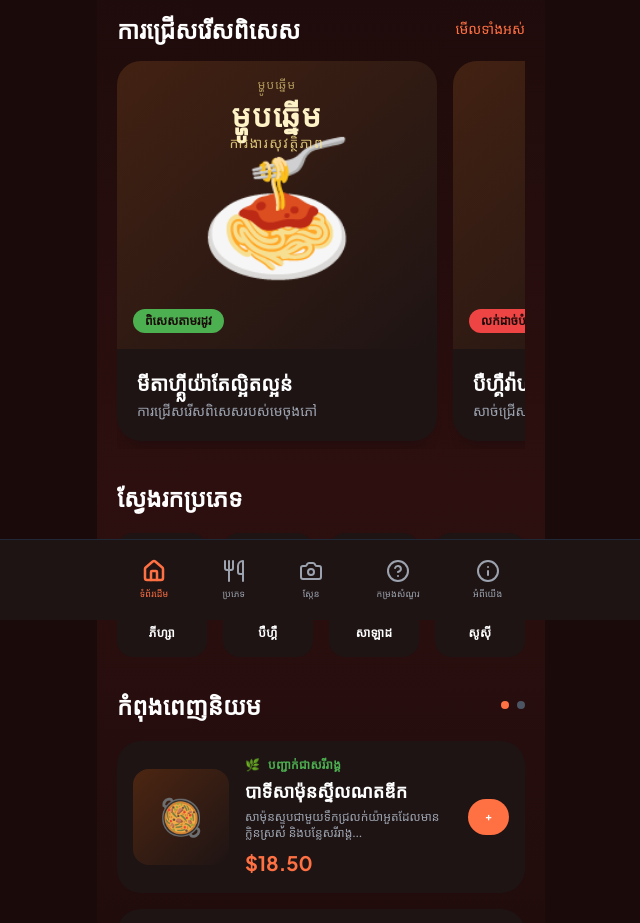
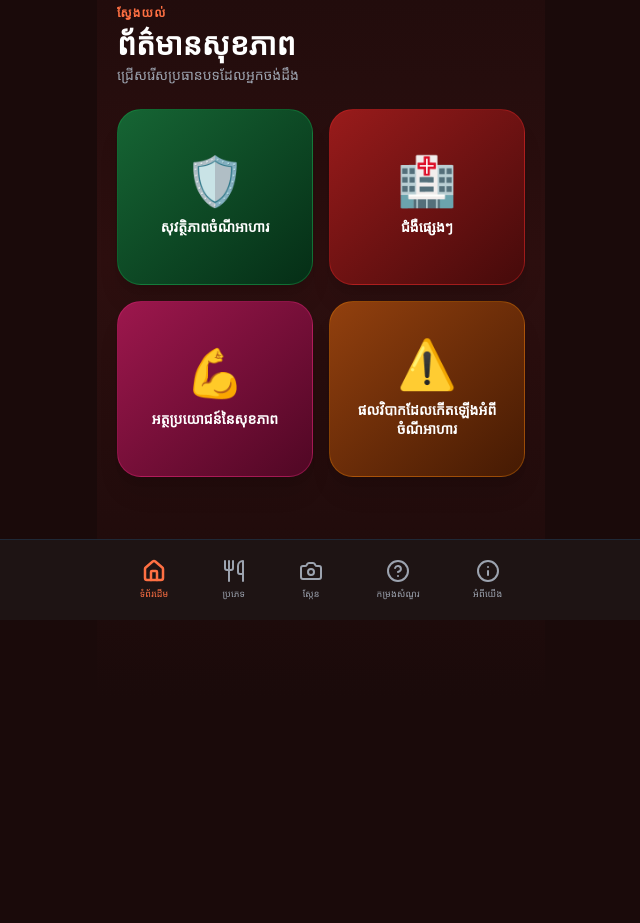
Before and after one commit to kanikachantha87-boop/sek, a Next.js app: page /home in a window 1280 px wide. Shown: the part 180-1103 px from the top of the page, without its empty margins (319-959 px from the left). After the commit the page ends 880 px from the top, so only its background shows below. Built offline with nearby package versions, Linux system fonts and the light colour scheme.

Commit message:
feat: redesign home page with 4 main topic buttons

```diff
--- a/app/home/page.tsx
+++ b/app/home/page.tsx
@@ -1,50 +1,44 @@
 'use client'
 
 import Header from '@/components/Header'
-import { Search, ChevronRight } from 'lucide-react'
+import { Search, ShieldCheck, Stethoscope, Heart, AlertTriangle } from 'lucide-react'
 
-const curatedPicks = [
+const mainButtons = [
   {
     id: 1,
-    title: 'មីតាហ្គ្លីយ៉ាតែល្អិតល្អន់',
-    subtitle: 'ការជ្រើសរើសពិសេសរបស់មេចុងភៅ',
-    badge: 'ពិសេសតាមរដូវ',
-    badgeColor: 'bg-tertiary',
-    image: '🍝',
+    label: 'សុវត្ថិភាពចំណីអាហារ',
+    icon: ShieldCheck,
+    gradient: 'from-green-800 to-green-950',
+    border: 'border-green-600/40',
+    iconColor: 'text-green-400',
+    emoji: '🛡️',
   },
   {
     id: 2,
-    title: 'បឺហ្គឺវ៉ាហ្គ្យូ',
-    subtitle: 'សាច់ជ្រើសរើសពីអ្នកកាប់សាច់',
-    badge: 'លក់ដាច់បំផុត',
-    badgeColor: 'bg-red-500',
-    image: '🍔',
-  },
-]
-
-const genres = [
-  { name: 'ភីហ្សា', icon: '🍕' },
-  { name: 'បឺហ្គឺ', icon: '🍔' },
-  { name: 'សាឡាដ', icon: '🥗' },
-  { name: 'សូស៊ី', icon: '🍣' },
-]
-
-const trending = [
-  {
-    id: 1,
-    name: 'បាទីសាម៉ុនស្ទីលណតឌីក',
-    description: 'សាម៉ុនស្ទូបជាមួយទឹកជ្រលក់យ៉ាអួតដែលមានក្លិនស្រស់ និងបន្លែសរីរាង្គ...',
-    price: 18.50,
-    badge: 'បញ្ជាក់ជាសរីរាង្គ',
-    badgeIcon: '🌿',
+    label: 'ជំងឺផ្សេងៗ',
+    icon: Stethoscope,
+    gradient: 'from-red-800 to-red-950',
+    border: 'border-red-600/40',
+    iconColor: 'text-red-400',
+    emoji: '🏥',
   },
   {
-    id: 2,
-    name: 'ប៊ូរ៉ាតាស្ទ្រូហ្វ ខ្មៅ',
-    description: 'នំបុ័ងដុតថ្មជាមួយប៊ូរ៉ាតាក្រែម និងស្ទ្រូហ្វខ្មៅស្រស់...',
-    price: 24.00,
-    badge: 'ជម្រើសមេចុងភៅ',
-    badgeIcon: '⭐',
+    id: 3,
+    label: 'អត្ថប្រយោជន៍នៃសុខភាព',
+    icon: Heart,
+    gradient: 'from-pink-800 to-pink-950',
+    border: 'border-pink-600/40',
+    iconColor: 'text-pink-400',
+    emoji: '💪',
+  },
+  {
+    id: 4,
+    label: 'ផលវិបាកដែលកើតឡើងអំពីចំណីអាហារ',
+    icon: AlertTriangle,
+    gradient: 'from-amber-800 to-amber-950',
+    border: 'border-amber-600/40',
+    iconColor: 'text-amber-400',
+    emoji: '⚠️',
   },
 ]
 
@@ -53,7 +47,7 @@ export default function HomePage() {
     <div className="min-h-screen">
       <Header />
 
-      <main className="px-5 py-6 space-y-8">
+      <main className="px-5 py-6 space-y-6 pb-24">
         {/* របារស្វែងរក */}
         <div className="relative">
           <Search className="absolute left-5 top-1/2 -translate-y-1/2 w-5 h-5 text-gray-400" />
@@ -64,98 +58,27 @@ export default function HomePage() {
           />
         </div>
 
-        {/* ការជ្រើសរើសពិសេស */}
-        <section>
-          <div className="flex items-center justify-between mb-4">
-            <h2 className="text-2xl font-headline font-bold">ការជ្រើសរើសពិសេស</h2>
-            <button className="text-coral font-body text-sm font-medium hover:text-coral-light transition-colors">
-              មើលទាំងអស់
-            </button>
+        {/* ចំណងជើង */}
+        <div>
+          <p className="text-coral text-xs tracking-widest font-body font-bold mb-1">ស្វែងយល់</p>
+          <h2 className="text-3xl font-headline font-bold">ព័ត៌មានសុខភាព</h2>
+          <p className="text-gray-400 font-body text-sm mt-1">ជ្រើសរើសប្រធានបទដែលអ្នកចង់ដឹង</p>
         </div>
 
-          <div className="flex gap-4 overflow-x-auto pb-2 scrollbar-hide">
-            {curatedPicks.map((item) => (
-              <div
-                key={item.id}
-                className="flex-shrink-0 w-80 bg-dark-card rounded-3xl overflow-hidden shadow-xl hover:shadow-2xl transition-shadow cursor-pointer"
+        {/* Button ធំ ៤ */}
+        <div className="grid grid-cols-2 gap-4">
+          {mainButtons.map((btn) => (
+            <button
+              key={btn.id}
+              className={`bg-gradient-to-br ${btn.gradient} border ${btn.border} rounded-3xl p-5 flex flex-col items-center justify-center gap-3 hover:scale-105 transition-all shadow-xl h-44`}
             >
-                <div className="relative h-72 bg-gradient-to-br from-amber-900/40 to-dark-card flex items-center justify-center text-9xl">
-                  {item.image}
-                  <div className="absolute top-4 left-4 right-4">
-                    <div className="text-center">
-                      <p className="text-amber-200/60 text-xs tracking-widest mb-1">ម្ហូបឆ្នើម</p>
-                      <p className="text-amber-100 text-3xl font-headline font-bold tracking-wider">ម្ហូបឆ្នើម</p>
-                      <p className="text-amber-200/80 text-sm tracking-widest">ការងារសុវត្ថិភាព</p>
-                    </div>
-                  </div>
-                  <span className={`absolute bottom-4 left-4 ${item.badgeColor} text-dark text-xs font-body font-bold px-3 py-1 rounded-full`}>
-                    {item.badge}
+              <span className="text-5xl">{btn.emoji}</span>
+              <span className="font-headline font-bold text-sm text-center leading-snug text-white">
+                {btn.label}
               </span>
-                </div>
-                <div className="p-5">
-                  <h3 className="text-xl font-headline font-bold mb-1">{item.title}</h3>
-                  <p className="text-gray-400 text-sm font-body">{item.subtitle}</p>
-                </div>
-              </div>
-            ))}
-          </div>
-        </section>
-
-        {/* ស្វែងរកប្រភេទ */}
-        <section>
-          <h2 className="text-2xl font-headline font-bold mb-5">ស្វែងរកប្រភេទ</h2>
-          <div className="grid grid-cols-4 gap-4">
-            {genres.map((genre) => (
-              <button
-                key={genre.name}
-                className="flex flex-col items-center gap-3 p-4 bg-dark-card rounded-2xl hover:bg-dark-card/80 transition-all hover:scale-105"
-              >
-                <div className="w-16 h-16 bg-gradient-to-br from-amber-900/30 to-dark rounded-full flex items-center justify-center text-3xl">
-                  {genre.icon}
-                </div>
-                <span className="text-xs font-body font-bold tracking-wide">{genre.name}</span>
             </button>
           ))}
         </div>
-        </section>
-
-        {/* កំពុងពេញនិយម */}
-        <section>
-          <div className="flex items-center justify-between mb-5">
-            <h2 className="text-2xl font-headline font-bold">កំពុងពេញនិយម</h2>
-            <div className="flex gap-2">
-              <div className="w-2 h-2 rounded-full bg-coral"></div>
-              <div className="w-2 h-2 rounded-full bg-gray-600"></div>
-            </div>
-          </div>
-
-          <div className="space-y-4">
-            {trending.map((item) => (
-              <div
-                key={item.id}
-                className="bg-dark-card rounded-3xl p-4 flex items-center gap-4 hover:bg-dark-card/80 transition-all cursor-pointer"
-              >
-                <div className="w-24 h-24 bg-gradient-to-br from-amber-800/40 to-dark-card rounded-2xl flex items-center justify-center text-4xl flex-shrink-0">
-                  🥘
-                </div>
-                <div className="flex-1">
-                  <div className="flex items-center gap-2 mb-1">
-                    <span className="text-xs">{item.badgeIcon}</span>
-                    <span className="text-xs font-body font-bold text-tertiary tracking-wide">
-                      {item.badge}
-                    </span>
-                  </div>
-                  <h3 className="text-lg font-headline font-bold mb-1">{item.name}</h3>
-                  <p className="text-gray-400 text-xs font-body line-clamp-2">{item.description}</p>
-                  <p className="text-coral text-xl font-headline font-bold mt-2">${item.price.toFixed(2)}</p>
-                </div>
-                <button className="btn-primary px-4 py-2 text-sm flex-shrink-0">
-                  +
-                </button>
-              </div>
-            ))}
-          </div>
-        </section>
       </main>
     </div>
   )
```
Lines whose indentation alone changed are shown as unchanged.
